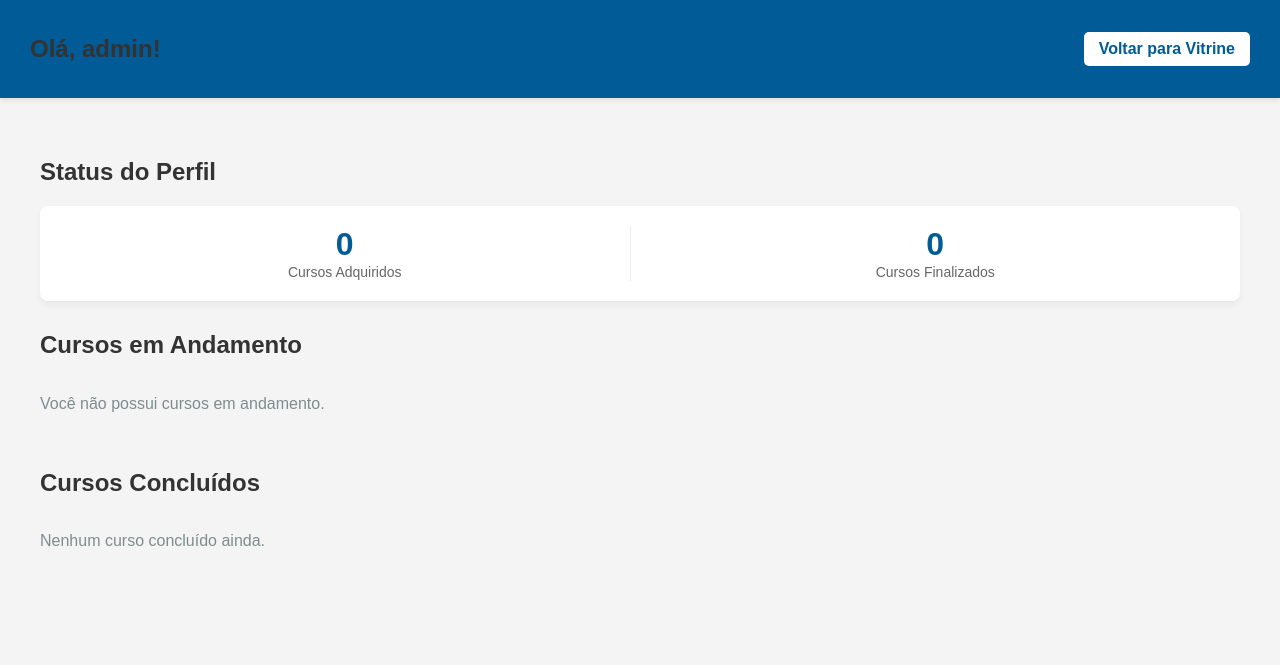
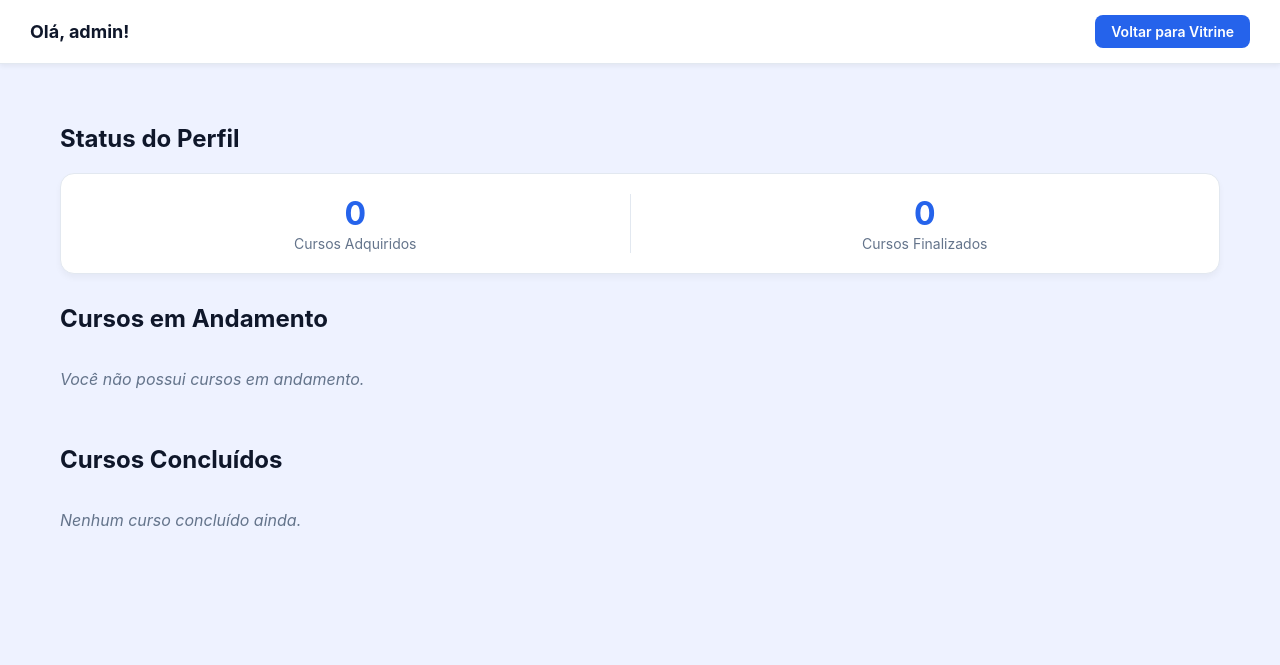
Before and after one commit to joao-c2104/Experience-Analitics, a Django app: page /perfil/ in a window 1280 px wide. Shown: the top 665 px of the page. Run offline with Django 5.2, Linux system fonts and the light colour scheme; a user stored in the database is signed in; data comes from the database, SQL or seed files in the repository.

Commit message:
perfil front pronto

```diff
--- a/cursos/templates/admin/cursos/dashboard.html
+++ b/cursos/templates/admin/cursos/dashboard.html
@@ -151,7 +151,7 @@
 <body>
 
     <div style="background-color:#005b96;color:white;display:flex;justify-content:space-between;align-items:center;padding:15px 30px;box-shadow:0 2px 5px rgba(0,0,0,0.1);margin-bottom:0;">
-        <h2 style="margin:0;font-size:24px;">Sebrae Cursos (Clone)</h2>
+        <h2 style="margin:0;font-size:24px;">Experience Analytics</h2>
         <div style="display:flex;gap:10px;align-items:center;">
             <span style="font-weight:bold;">Olá, {{ request.user.username }}!</span>
             <a href="{% url 'admin_dashboard_financeiro' %}" style="color:#005b96;background:white;text-decoration:none;padding:8px 15px;border-radius:5px;font-weight:bold;">Dashboard</a>
--- a/cursos/templates/cursos/perfil.html
+++ b/cursos/templates/cursos/perfil.html
@@ -3,68 +3,281 @@
 <head>
     <meta charset="UTF-8">
     <meta name="viewport" content="width=device-width, initial-scale=1.0">
-    <title>Meu Perfil - Cursos</title>
+    <title>Meu Perfil - Experience Analytics</title>
     <style>
-        body { font-family: Arial, sans-serif; background-color: #f4f4f4; margin: 0; padding-bottom: 40px; }
-        .container { max-width: 1200px; margin: 0 auto; padding: 20px; }
-        h1, h2 { color: #333; }
+        /* ===== Paleta de cores do projeto (mesma do login / lista_cursos) ===== */
+        :root{
+            --c-primary:#2563EB;
+            --c-primary-dark:#1D4ED8;
+            --c-ink:#0F172A;
+            --c-text:#334155;
+            --c-muted:#64748B;
+            --c-bg:#EEF2FF;
+            --c-card:#FFFFFF;
+            --c-border:#E2E8F0;
+            --c-danger:#DC2626;
+            --c-danger-dark:#B91C1C;
+            --c-success:#16A34A;
+            --c-warning:#D97706;
+        }
 
-        .navbar { background-color: #005b96; color: white; display: flex; justify-content: space-between; align-items: center; padding: 15px 30px; box-shadow: 0 2px 5px rgba(0,0,0,0.1); margin-bottom: 20px;}
-        .navbar a { color: #005b96; background-color: white; text-decoration: none; padding: 8px 15px; border-radius: 5px; font-weight: bold; }
+        *{
+            box-sizing:border-box;
+        }
 
-        .painel-status {
-            display: flex;
-            gap: 20px;
-            background: white;
-            padding: 20px;
-            border-radius: 8px;
-            box-shadow: 0 4px 6px rgba(0,0,0,0.05);
-            margin-bottom: 30px;
+        body{
+            font-family:-apple-system, BlinkMacSystemFont, "Segoe UI", Roboto, Arial, sans-serif;
+            background-color:var(--c-bg);
+            color:var(--c-text);
+            margin:0;
+            padding-bottom:40px;
         }
-        .status-card {
-            flex: 1;
-            text-align: center;
-            border-right: 1px solid #eee;
+
+        .container{
+            max-width:1200px;
+            margin:0 auto;
+            padding:20px;
         }
-        .status-card:last-child { border-right: none; }
-        .status-card num { display: block; font-size: 32px; font-weight: bold; color: #005b96; }
-        .status-card label { color: #666; font-size: 14px; }
 
-        .grade-cursos {
-            display: grid;
-            grid-template-columns: repeat(auto-fill, minmax(280px, 1fr));
-            gap: 20px;
-            margin-bottom: 40px;
+        h1, h2{
+            color:var(--c-ink);
         }
-        .card-curso {
-            background: white;
-            border-radius: 8px;
-            box-shadow: 0 4px 6px rgba(0,0,0,0.1);
-            overflow: hidden;
-            display: flex;
-            flex-direction: column;
-            justify-content: space-between;
+
+        /* ===== Navbar (versão simples, só "Voltar para Vitrine") ===== */
+        .navbar{
+            background-color:var(--c-card);
+            color:var(--c-ink);
+            display:flex;
+            justify-content:space-between;
+            align-items:center;
+            padding:15px 30px;
+            box-shadow:0 2px 5px rgba(0,0,0,.06);
+            margin-bottom:20px;
+            border-bottom:1px solid var(--c-border);
         }
-        .card-curso img { width: 100%; height: 150px; object-fit: cover; }
-        .card-info { padding: 15px; text-align: center; flex-grow: 1; }
-        .card-info h3 { margin: 0 0 10px 0; color: #005b96; font-size: 18px;}
 
-        .tempo-curso { font-size: 13px; color: #7f8c8d; margin-top: 5px; font-style: italic; }
-        .status { padding: 5px 10px; color: white; font-weight: bold; display: block; text-align: center;}
-        .status.andamento { background-color: #f39c12; }
-        .status.concluido { background-color: #27ae60; }
+        .navbar h2{
+            margin:0;
+            font-size:18px;
+        }
 
-        .form-avaliacao { margin-top: 15px; padding-top: 15px; border-top: 1px solid #eee; }
-        .form-avaliacao select { padding: 5px; font-size: 14px; border-radius: 4px; border: 1px solid #ccc; }
-        .form-avaliacao button { background: #27ae60; color: white; border: none; padding: 6px 12px; border-radius: 4px; cursor: pointer; font-weight: bold; margin-left: 5px; }
-        .nota-dada { font-weight: bold; color: #2c3e50; font-size: 15px; margin-top: 10px; display: block; }
+        .navbar a{
+            color:#ffffff;
+            background-color:var(--c-primary);
+            text-decoration:none;
+            padding:8px 16px;
+            border-radius:8px;
+            font-weight:600;
+            font-size:14px;
+        }
+
+        .navbar a:hover{
+            background-color:var(--c-primary-dark);
+        }
+
+        /* ===== Painel com os 2 números (cursos adquiridos / finalizados) ===== */
+        .painel-status{
+            display:flex;
+            gap:20px;
+            background:var(--c-card);
+            padding:20px;
+            border-radius:14px;
+            border:1px solid var(--c-border);
+            box-shadow:0 4px 6px rgba(0,0,0,.04);
+            margin-bottom:30px;
+        }
+
+        .status-card{
+            flex:1;
+            text-align:center;
+            border-right:1px solid var(--c-border);
+        }
+
+        .status-card:last-child{
+            border-right:none;
+        }
+
+        /* "num" não é uma tag HTML padrão — mantido pois já era usado
+           assim no template original e funciona como um elemento
+           genérico estilizável; não há motivo funcional para trocar. */
+        .status-card num{
+            display:block;
+            font-size:32px;
+            font-weight:700;
+            color:var(--c-primary);
+        }
+
+        .status-card label{
+            color:var(--c-muted);
+            font-size:14px;
+        }
+
+        /* ===== Grid de cards de curso (mesmo padrão de espaçamento da lista_cursos) ===== */
+        .grade-cursos{
+            display:grid;
+            grid-template-columns:repeat(auto-fill, minmax(280px, 1fr));
+            gap:20px;
+            margin-bottom:40px;
+        }
+
+        .card-curso{
+            background:var(--c-card);
+            border-radius:14px;
+            border:1px solid var(--c-border);
+            box-shadow:0 4px 6px rgba(0,0,0,.05);
+            overflow:hidden;
+            display:flex;
+            flex-direction:column;
+            justify-content:space-between;
+        }
+
+        .card-curso img{
+            width:100%;
+            height:150px;
+            object-fit:cover;
+        }
+
+        .card-info{
+            padding:15px;
+            text-align:center;
+            flex-grow:1;
+        }
+
+        .card-info h3{
+            margin:0 0 10px 0;
+            color:var(--c-ink);
+            font-size:18px;
+        }
+
+        .tempo-curso{
+            font-size:13px;
+            color:var(--c-muted);
+            margin-top:5px;
+            font-style:italic;
+        }
+
+        /* Selo de status no rodapé do card */
+        .status{
+            padding:8px 10px;
+            color:white;
+            font-weight:700;
+            font-size:13px;
+            display:block;
+            text-align:center;
+        }
+
+        .status.andamento{
+            background-color:var(--c-warning);
+        }
+
+        .status.concluido{
+            background-color:var(--c-success);
+        }
+
+        /* Aviso de ofensiva / streak (dias seguidos estudando) */
+        .ofensiva-texto{
+            font-size:14px;
+            color:var(--c-warning);
+            font-weight:700;
+            margin-top:5px;
+        }
+
+        .selo-streak{
+            color:white;
+            padding:2px 8px;
+            border-radius:4px;
+            font-size:11px;
+            font-weight:700;
+            text-transform:uppercase;
+        }
+
+        .selo-streak.feito{
+            background-color:var(--c-success);
+        }
+
+        .selo-streak.pendente{
+            background-color:var(--c-warning);
+        }
+
+        /* ===== Formulário de avaliação (dentro do card de curso concluído) ===== */
+        .form-avaliacao{
+            margin-top:15px;
+            padding-top:15px;
+            border-top:1px solid var(--c-border);
+        }
+
+        .form-avaliacao select{
+            padding:6px 10px;
+            font-size:14px;
+            border-radius:6px;
+            border:1px solid var(--c-border);
+            background:var(--c-card);
+            color:var(--c-text);
+        }
+
+        .form-avaliacao button{
+            background:var(--c-primary);
+            color:white;
+            border:none;
+            padding:6px 14px;
+            border-radius:6px;
+            cursor:pointer;
+            font-weight:600;
+            margin-left:5px;
+        }
+
+        .form-avaliacao button:hover{
+            background:var(--c-primary-dark);
+        }
+
+        .nota-dada{
+            font-weight:700;
+            color:var(--c-ink);
+            font-size:15px;
+            margin-top:10px;
+            display:block;
+        }
+
+        .link-alterar-nota{
+            background:none;
+            color:var(--c-primary);
+            border:none;
+            padding:0;
+            font-size:12px;
+            font-weight:700;
+            cursor:pointer;
+            display:block;
+            margin:5px auto 0 auto;
+        }
+
+        .btn-feedback-ia{
+            display:block;
+            background:var(--c-primary);
+            color:white;
+            text-decoration:none;
+            padding:10px;
+            margin:10px;
+            border-radius:8px;
+            font-weight:600;
+            text-align:center;
+        }
+
+        .btn-feedback-ia:hover{
+            background:var(--c-primary-dark);
+        }
+
+        .estado-vazio{
+            grid-column:1/-1;
+            color:var(--c-muted);
+            font-style:italic;
+        }
     </style>
 </head>
 <body>
 
     <div class="navbar">
         <h2>Olá, {{ user.username }}!</h2>
-        <a href="/">Voltar para Vitrine</a>
+        <a href="{% url 'lista_cursos' %}">Voltar para Vitrine</a>
     </div>
 
     <div class="container">
@@ -93,11 +306,12 @@
                             <h3>{{ inscricao.curso.nome }}</h3>
                             <p class="tempo-curso">⏳ Você está fazendo este curso há <b>{{ inscricao.dias_em_andamento }}</b> dia(s).</p>
                             {% if inscricao.dias_seguidos > 0 %}
-                                <p style="font-size: 14px; color: #e67e22; font-weight: bold; margin-top: 5px;">🔥 Ofensiva: {{ inscricao.dias_seguidos }} dia(s) seguidos</p>
-                                {% if inscricao.acessado_hoje %}
-                                        <span style="background-color: #2ecc71; color: white; padding: 2px 6px; border-radius: 4px; font-size: 11px; font-weight: bold; text-transform: uppercase;">Hoje ✅</span>
+                                <p class="ofensiva-texto">
+                                    🔥 Ofensiva: {{ inscricao.dias_seguidos }} dia(s) seguidos
+                                    {% if inscricao.acessado_hoje %}
+                                        <span class="selo-streak feito">Hoje ✅</span>
                                     {% else %}
-                                        <span style="background-color: #e67e22; color: white; padding: 2px 6px; border-radius: 4px; font-size: 11px; font-weight: bold; text-transform: uppercase;">Falta Hoje ⏳</span>
+                                        <span class="selo-streak pendente">Falta Hoje ⏳</span>
                                     {% endif %}
                                 </p>
                             {% endif %}
@@ -106,7 +320,7 @@
                     <span class="status andamento">Em Andamento</span>
                 </div>
             {% empty %}
-                <p style="grid-column: 1/-1; color: #7f8c8d;">Você não possui cursos em andamento.</p>
+                <p class="estado-vazio">Você não possui cursos em andamento.</p>
             {% endfor %}
         </div>
 
@@ -125,7 +339,7 @@
                                 <div id="nota-exibicao-{{ inscricao.id }}" {% if inscricao.nota is null %}style="display:none;"{% endif %}>
                                     <span class="nota-dada">⭐ Sua Nota: <b id="valor-nota-{{ inscricao.id }}">{{ inscricao.nota }}</b><b>/10</b></span>
 
-                                    <button type="button" onclick="mostrarFormularioAvaliacao('{{ inscricao.id }}')" style="background: none; color: #3498db; border: none; padding: 0; font-size: 12px; font-weight: bold; cursor: pointer; display: block; margin: 5px auto 0 auto;">[ Alterar Nota ]</button>
+                                    <button type="button" onclick="mostrarFormularioAvaliacao('{{ inscricao.id }}')" class="link-alterar-nota">[ Alterar Nota ]</button>
                                 </div>
 
                                 <div id="nota-form-{{ inscricao.id }}" {% if inscricao.nota is not null %}style="display:none;"{% endif %}>
@@ -143,7 +357,7 @@
                                 </div>
                             </div>
 
-                            <a href="{% url 'detalhe_curso' inscricao.curso.id %}" style="display: block; background: #8e44ad; color: white; text-decoration: none; padding: 10px; margin: 10px; border-radius: 5px; font-weight: bold; text-align: center;">
+                            <a href="{% url 'detalhe_curso' inscricao.curso.id %}" class="btn-feedback-ia">
                                 Fazer feedback com IA
                             </a>
 
@@ -152,11 +366,12 @@
                     <span class="status concluido">Concluído!</span>
                 </div>
             {% empty %}
-                <p style="grid-column: 1/-1; color: #7f8c8d;">Nenhum curso concluído ainda.</p>
+                <p class="estado-vazio">Nenhum curso concluído ainda.</p>
             {% endfor %}
         </div>
     </div>
-<script>
+
+    <script>
         function mostrarFormularioAvaliacao(id) {
             document.getElementById('nota-exibicao-' + id).style.display = 'none';
             document.getElementById('nota-form-' + id).style.display = 'block';
```
